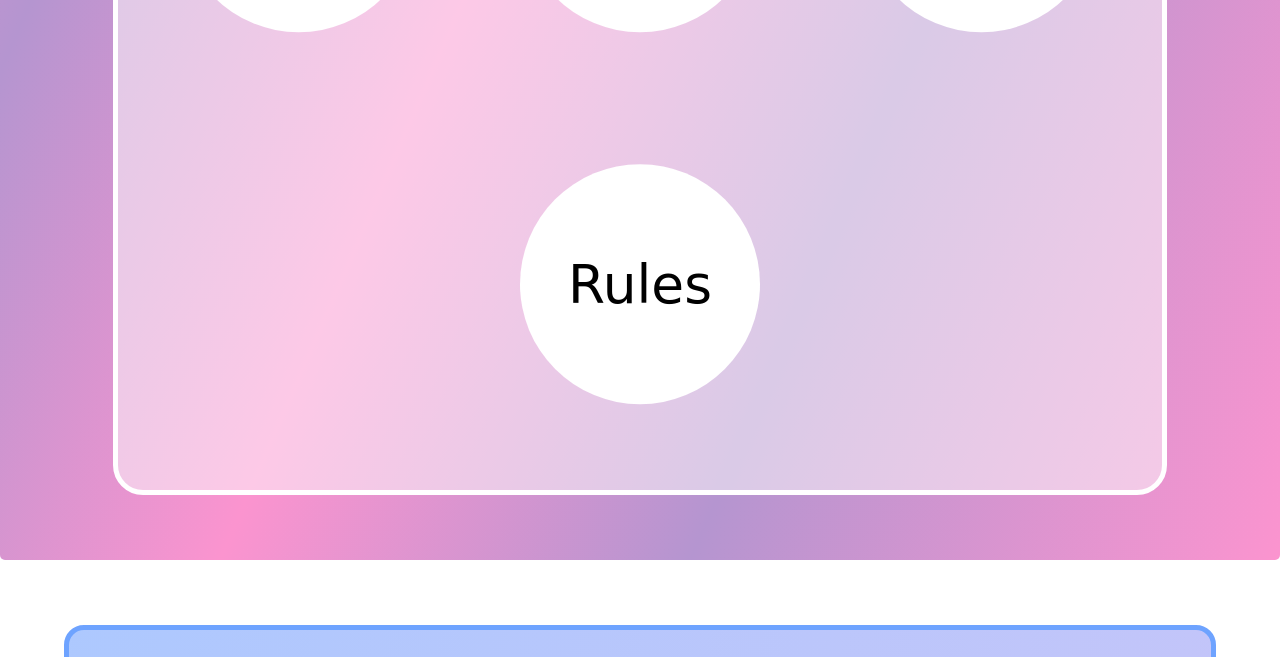
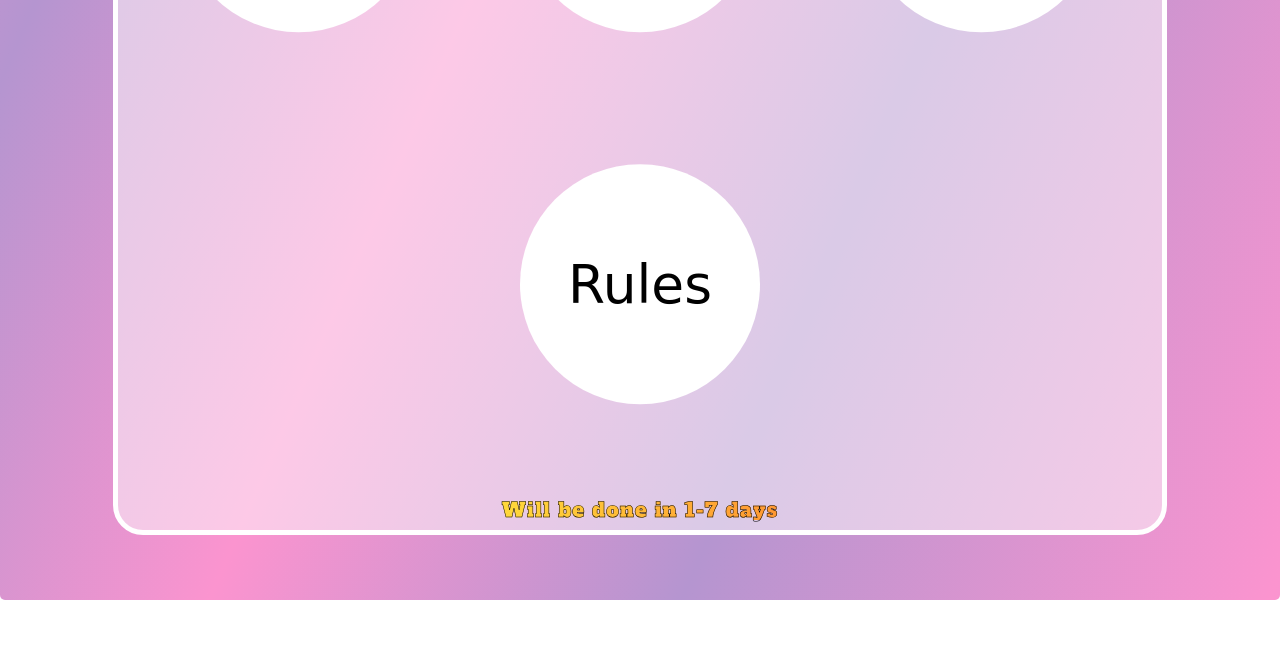
Before and after one commit to Winzliu/Portfolio-Julita, a plain HTML site: page index.html in a window 1280 px wide. Shown: the part 1741-2398 px from the top of the page. Drawn offline with nearby package versions, Linux system fonts and the light colour scheme; a web font is replaced by a local one.

Commit message:
menambahkan waktu pengerjaan product

```diff
--- a/index.html
+++ b/index.html
@@ -192,6 +192,7 @@
             </div>
           </div>
         </button>
+        <h1 class="days">Will be done in 1-7 days</h1>
       </div>
     </div>
     <!-- akhir product -->
--- a/style.css
+++ b/style.css
@@ -267,6 +267,7 @@ button {
 }
 
 .product {
+  position: relative;
   padding: 35px 0;
   background-image: linear-gradient(
     293.5deg,
@@ -293,7 +294,7 @@ button {
   border: 5px solid white;
   border-radius: 30px;
   margin: 30px;
-  padding: 20px 10px;
+  padding: 20px 10px 60px 10px;
   padding-top: 100px;
   width: 80%;
   display: flex;
@@ -739,6 +740,22 @@ button {
   transition: 1s;
   transition-delay: 0.3s;
 }
+
+.product h1.days {
+  position: absolute;
+  bottom: 80px;
+  font-size: 20px;
+  color: transparent;
+  background-color: #ffe53b;
+  background-image: linear-gradient(90deg, #ffe53b 0%, #ff2525 74%);
+  font-family: var(--logo-font);
+  -webkit-background-clip: text;
+  -ms-background-clip: text;
+  -webkit-text-stroke: 0.5px rgb(0, 0, 0);
+  letter-spacing: 1px;
+  background-size: 400%;
+  animation: gradient-animation 1s infinite alternate;
+}
 /* akhir product */
 
 /* contact */
```
